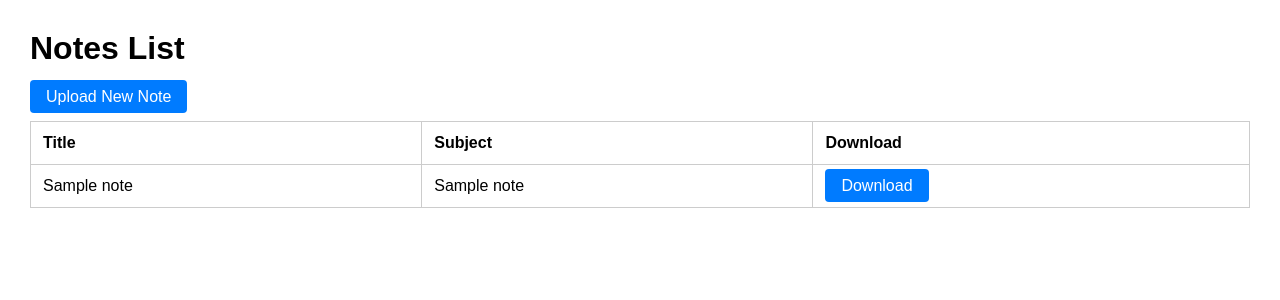
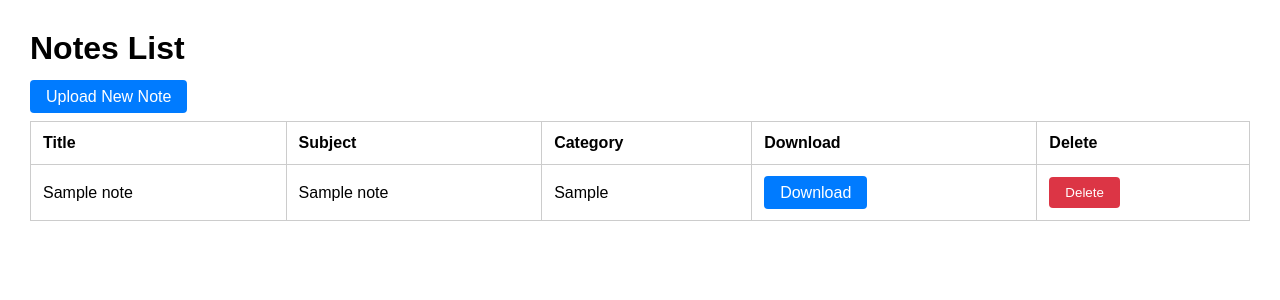
Before and after one commit to avin-dsouza/Digital-Library, a Flask app: page / in a window 1280 px wide. Shown: the top 300 px of the page. Run offline with Flask 3, Linux system fonts and the light colour scheme; tables that the repository leaves empty hold one stand-in row (values such as "Sample post").

Commit message:
Added category field and other updates

```diff
--- a/app.py
+++ b/app.py
@@ -1,9 +1,10 @@
-from flask import Flask, render_template, request, redirect, send_from_directory
+from flask import Flask, render_template, request, redirect, send_from_directory, flash, url_for
 from flask_sqlalchemy import SQLAlchemy
 from werkzeug.utils import secure_filename
 import os
 
 app = Flask(__name__)
+app.secret_key = 'secret'  # Needed for flash messages
 
 # Config
 UPLOAD_FOLDER = 'uploads'
@@ -25,6 +26,7 @@ class Note(db.Model):
     title = db.Column(db.String(100))
     subject = db.Column(db.String(100))
     filename = db.Column(db.String(100))
+    category = db.Column(db.String(50))  # New field
 
 # Create DB tables
 with app.app_context():
@@ -46,6 +48,7 @@ def upload():
     if request.method == 'POST':
         title = request.form['title']
         subject = request.form['subject']
+        category = request.form['category']
         file = request.files['file']
 
         if file and allowed_file(file.filename):
@@ -53,21 +56,37 @@ def upload():
             filepath = os.path.join(app.config['UPLOAD_FOLDER'], filename)
             file.save(filepath)
 
-            # Save to database
-            new_note = Note(title=title, subject=subject, filename=filename)
+            new_note = Note(title=title, subject=subject, filename=filename, category=category)
             db.session.add(new_note)
             db.session.commit()
 
+            flash('File uploaded successfully!', 'success')
             return redirect('/')
         else:
-            return "File type not allowed. Only PDF, DOCX, PPT, JPG/PNG allowed.", 400
+            flash('File type not allowed.', 'danger')
+            return redirect('/upload')
 
     return render_template('upload.html')
 
-# Download
+# File download route
 @app.route('/uploads/<filename>')
 def download_file(filename):
     return send_from_directory(app.config['UPLOAD_FOLDER'], filename)
 
+# Delete file
+@app.route('/delete/<int:note_id>', methods=['POST'])
+def delete_note(note_id):
+    note = Note.query.get(note_id)
+    if note:
+        filepath = os.path.join(app.config['UPLOAD_FOLDER'], note.filename)
+        if os.path.exists(filepath):
+            os.remove(filepath)
+        db.session.delete(note)
+        db.session.commit()
+        flash('Note deleted successfully.', 'success')
+    else:
+        flash('Note not found.', 'danger')
+    return redirect('/')
+
 if __name__ == '__main__':
     app.run(debug=True)
--- a/templates/index.html
+++ b/templates/index.html
@@ -17,15 +17,23 @@
             border: 1px solid #ccc;
             text-align: left;
         }
-        a.button {
+        a.button, button.button {
             padding: 8px 16px;
             background-color: #007bff;
             color: white;
             text-decoration: none;
+            border: none;
             border-radius: 4px;
+            cursor: pointer;
         }
-        a.button:hover {
+        a.button:hover, button.button:hover {
             background-color: #0056b3;
+        }
+        button.delete {
+            background-color: #dc3545;
+        }
+        button.delete:hover {
+            background-color: #c82333;
         }
     </style>
 </head>
@@ -37,7 +45,9 @@
             <tr>
                 <th>Title</th>
                 <th>Subject</th>
+                <th>Category</th>
                 <th>Download</th>
+                <th>Delete</th>
             </tr>
         </thead>
         <tbody>
@@ -45,7 +55,13 @@
             <tr>
                 <td>{{ note.title }}</td>
                 <td>{{ note.subject }}</td>
+                <td>{{ note.category }}</td>
                 <td><a href="/uploads/{{ note.filename }}" class="button">Download</a></td>
+                <td>
+                    <form action="{{ url_for('delete_note', note_id=note.id) }}" method="post" style="display:inline;">
+                        <button type="submit" class="button delete" onclick="return confirm('Are you sure you want to delete this note?')">Delete</button>
+                    </form>
+                </td>
             </tr>
             {% endfor %}
         </tbody>
```
Also changed, not shown: templates/upload.html (+9 -0 lines), instance/notes.db, notes.db (deleted), uploads/notes_sharing.png (deleted).
